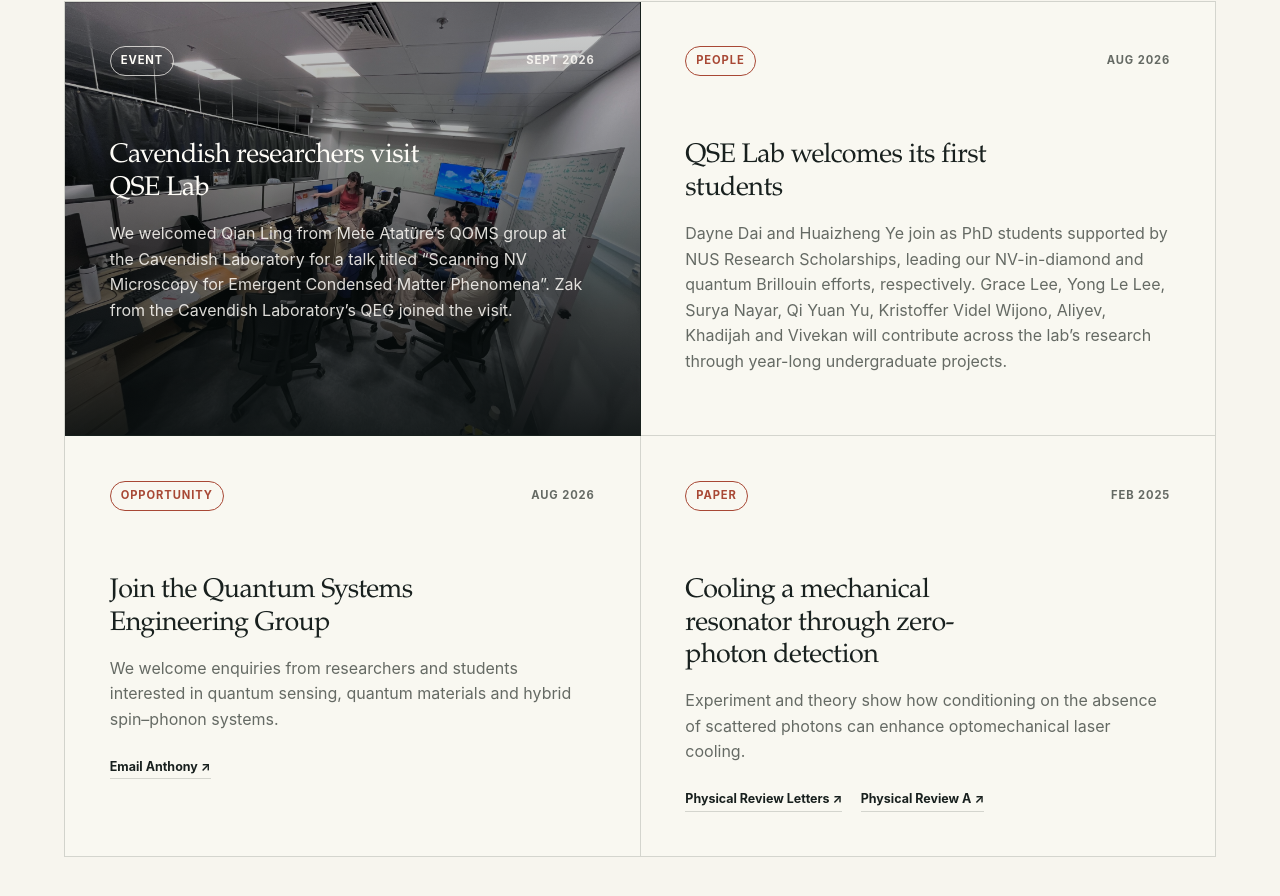
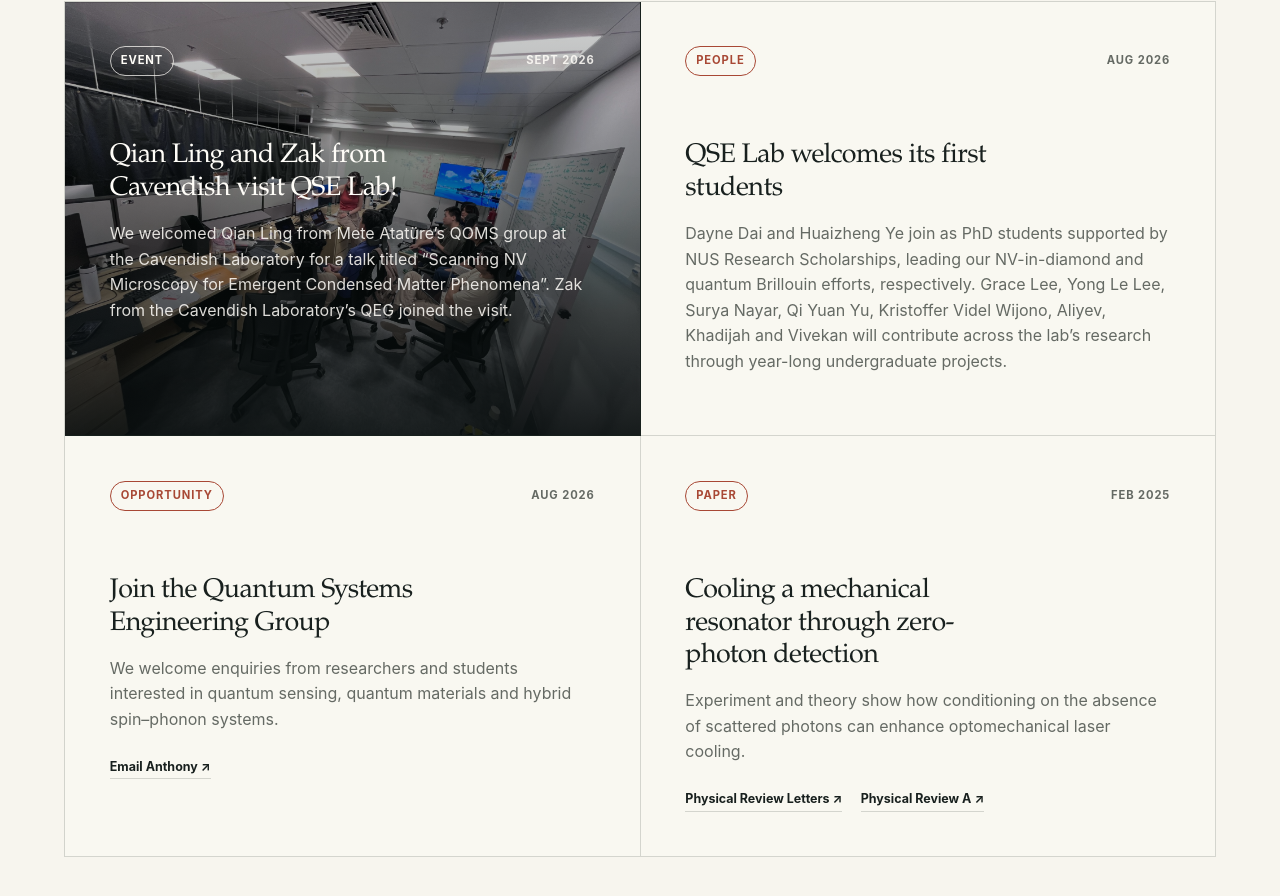
Before and after one commit to atkc/qselab-website, a Next.js app: page / in a window 1280 px wide. Shown: the part 1209-2105 px from the top of the page. Built offline with nearby package versions, Linux system fonts and the light colour scheme.

Commit message:
Personalise Cavendish visit headline

```diff
--- a/content/news.ts
+++ b/content/news.ts
@@ -3,6 +3,7 @@
 // 2. Change its date, type, title, summary and links.
 // 3. Keep newest items at the top and commit the file.
 // The homepage automatically shows the first four featured entries.
+// For visitor news, lead the title with the visitors' names.
 
 export type NewsLink = { label: string; href: string };
 
@@ -28,7 +29,7 @@ export const newsItems: NewsItem[] = [
   {
     date: "2026-09-05",
     type: "Event",
-    title: "Cavendish researchers visit QSE Lab",
+    title: "Qian Ling and Zak from Cavendish visit QSE Lab!",
     summary:
       "We welcomed Qian Ling from Mete Atatüre’s QOMS group at the Cavendish Laboratory for a talk titled “Scanning NV Microscopy for Emergent Condensed Matter Phenomena”. Zak from the Cavendish Laboratory’s QEG joined the visit.",
     links: [],
```
